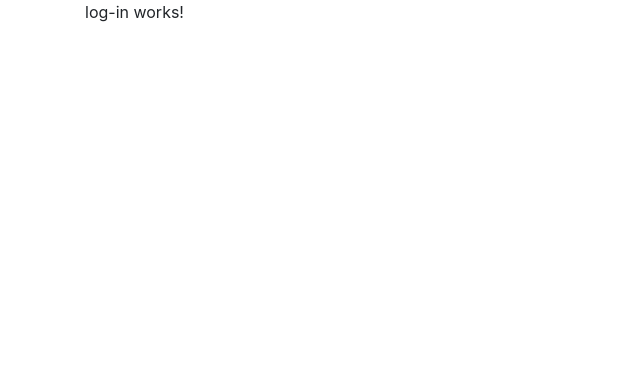
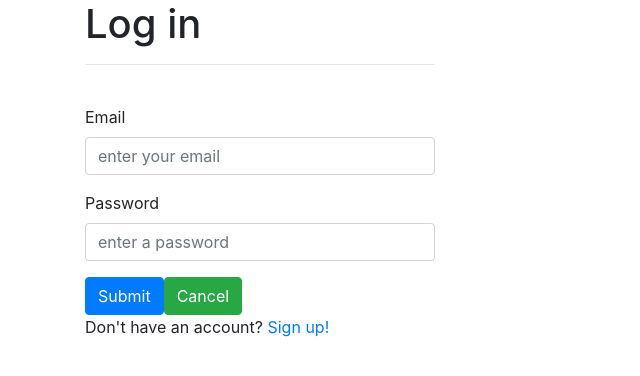
Before and after one commit to mrogithub/authenticate, an Angular app: page /log-in in a window 1280 px wide. Shown: the top 376 px of the page, without its empty margins (0-640 px from the left). Built offline with nearby package versions, Linux system fonts and the light colour scheme.

Commit message:
Start setting up the login-form

```diff
--- a/src/app/components/log-in/log-in.component.html
+++ b/src/app/components/log-in/log-in.component.html
@@ -1,3 +1,36 @@
-<p>
-  log-in works!
-</p>
+<div class="row">
+  <div class="col-md-4">
+    <h1>Log in</h1>
+    <hr><br>
+    <form (ngSubmit)="onSubmit()" ngNativeValidate>
+      <div class="form-group">
+        <label for="email">Email</label>
+        <input
+                [(ngModel)]="user.email"
+                name="email"
+                type="email"
+                required
+                class="form-control"
+                id="email"
+                placeholder="enter your email">
+      </div>
+      <div class="form-group">
+        <label for="password">Password</label>
+        <input
+                [(ngModel)]="user.password"
+                name="password"
+                type="password"
+                required
+                class="form-control"
+                id="password"
+                placeholder="enter a password">
+      </div>
+      <button type="submit" class="btn btn-primary">Submit</button>
+      <a [routerLink]="['/']" class="btn btn-success">Cancel</a>
+    </form>
+    <p>
+      <span>Don't have an account?&nbsp;</span>
+      <a [routerLink]="['/sign-up']">Sign up!</a>
+    </p>
+  </div>
+</div>
--- a/src/app/components/log-in/log-in.component.ts
+++ b/src/app/components/log-in/log-in.component.ts
@@ -1,5 +1,6 @@
 import { Component, OnInit } from '@angular/core';
 
+import { User} from '../../models/user';
 @Component({
   selector: 'app-log-in',
   templateUrl: './log-in.component.html',
@@ -7,9 +8,14 @@ import { Component, OnInit } from '@angular/core';
 })
 export class LogInComponent implements OnInit {
 
+  user: User = new User();
+
   constructor() { }
 
   ngOnInit() {
   }
 
+  onSubmit(): void {
+    console.log( this.user);
+  }
 }
```
Also changed, not shown: 1 other file (tests, documents, lock files or other folders).
